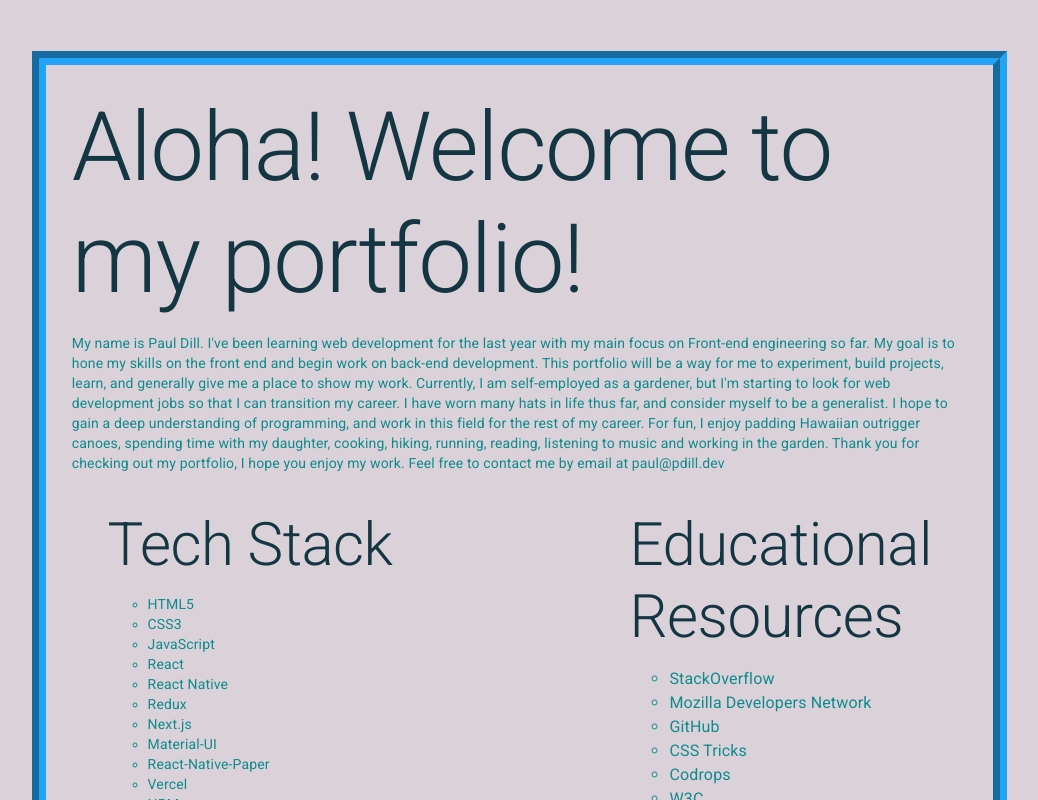
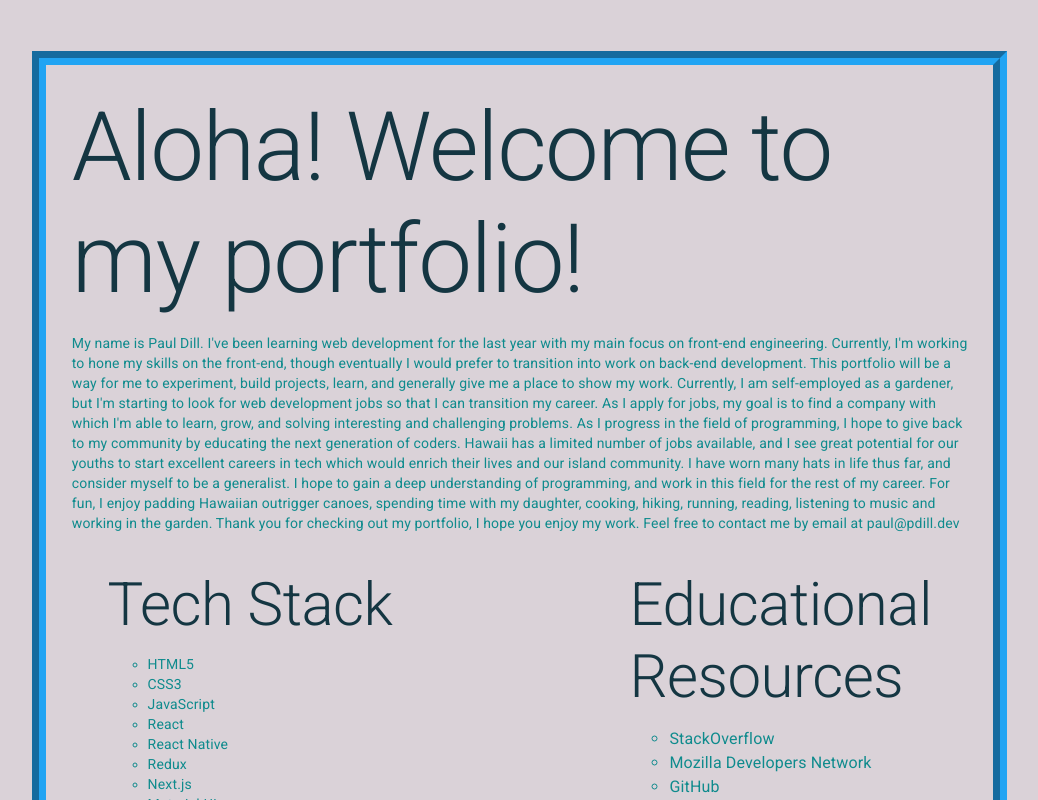
Before and after one commit to Dillweed5446/pdill.dev, a Next.js app in the folder pdill.dev/: page / in a window 1280 px wide. Shown: the top 800 px of the page, without its empty margins (19-1057 px from the left). Built offline with nearby package versions, Linux system fonts and the light colour scheme.

Commit message:
:art: Add to intro

```diff
--- a/pdill.dev/pages/index.js
+++ b/pdill.dev/pages/index.js
@@ -22,10 +22,13 @@ export default function Home () {
 
           <Typography variant="p" color="secondary">
             {/* Write intro here */}
-          My name is Paul Dill.  I&apos;ve been learning web development for the last year with my main focus on Front-end engineering so far.
-          My goal is to hone my skills on the front end and begin work on back-end development.  This portfolio will be a way for
-          me to experiment, build projects, learn, and generally give me a place to show my work.  Currently, I am self-employed as a gardener,
-          but I&apos;m starting to look for web development jobs so that I can transition my career.  I have worn many hats in life thus far, and consider myself
+          My name is Paul Dill.  I&apos;ve been learning web development for the last year with my main focus on front-end engineering.
+          Currently, I&apos;m working to hone my skills on the front-end, though eventually I would prefer to transition into work on back-end development.
+          This portfolio will be a way for me to experiment, build projects, learn, and generally give me a place to show my work.  Currently, I am self-employed as a gardener,
+          but I&apos;m starting to look for web development jobs so that I can transition my career.  As I apply for jobs, my goal is to find a
+          company with which I&apos;m able to learn, grow, and solving interesting and challenging problems.  As I progress in the field of programming,
+          I hope to give back to my community by educating the next generation of coders.  Hawaii has a limited number of jobs available, and I see great potential for our youths
+          to start excellent careers in tech which would enrich their lives and our island community.  I have worn many hats in life thus far, and consider myself
           to be a generalist.  I hope to gain a deep understanding of programming, and work in this field for the rest of my career.  For fun, I enjoy padding Hawaiian outrigger canoes,
           spending time with my daughter, cooking, hiking, running, reading, listening to music and working in the garden.  Thank you for checking out my portfolio, I hope you enjoy my work.
           Feel free to contact me by email at paul@pdill.dev {/*Add link here*/}
```
